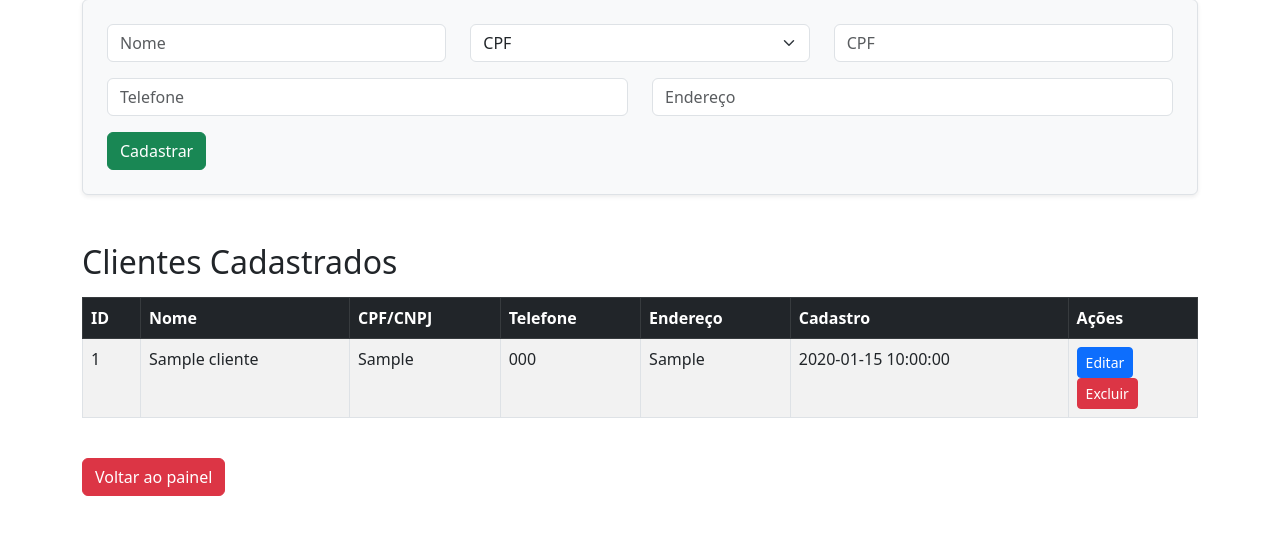
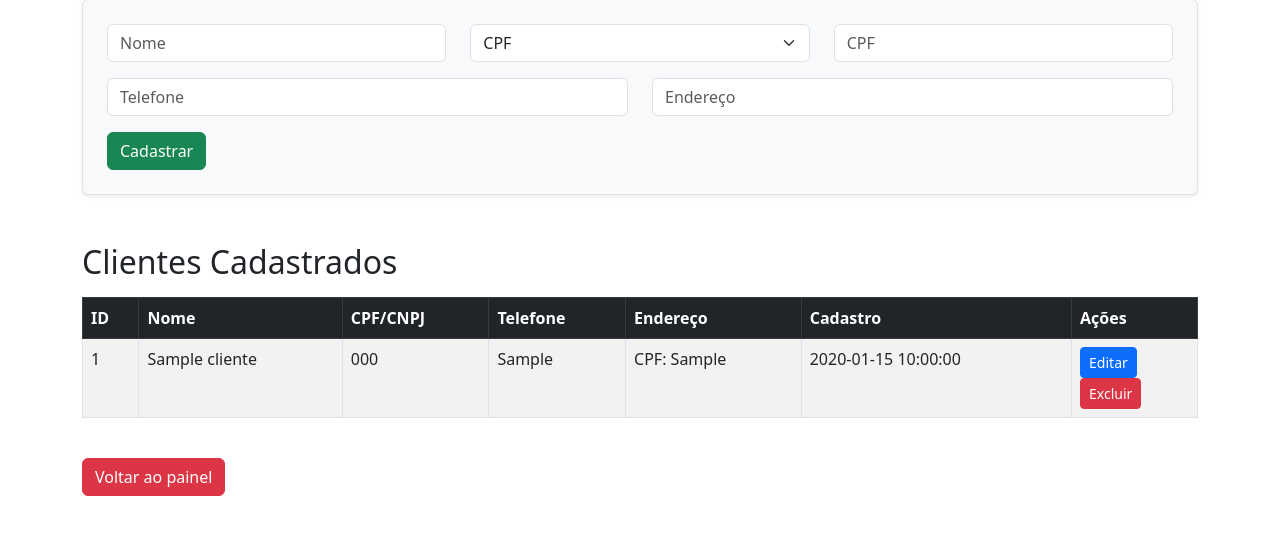
Before and after one commit to ViniciusLvr/SVCE, a PHP site: page /clientes.php in a window 1280 px wide. Shown: the part 121-656 px from the top of the page. Run offline with PHP 8.4, Linux system fonts and the light colour scheme; the visitor is signed in with stand-in values (Sample User, id 1); tables that the repository leaves empty or names only in its code hold one stand-in row (values such as "Sample post").

Commit message:
cpf cnpj

```diff
--- a/assets/js/cliente-mask.js
+++ b/assets/js/cliente-mask.js
@@ -23,4 +23,24 @@ document.addEventListener('DOMContentLoaded', function() {
 
     select.addEventListener('change', alternarCampos);
     alternarCampos();
+
+    $(document).ready(function() {
+    // Máscara para CPF
+    $('input[name="cpf_cnpj"]').mask('000.000.000-00', {reverse: true});
+
+    // Máscara para CNPJ
+    $('input[name="cpf_cnpj"]').mask('00.000.000/0000-00', {reverse: true});
+
+    // Atualizar a máscara conforme o tipo de documento
+    $('#tipoDocumento').change(function() {
+        if ($(this).val() == 'CNPJ') {
+            $('#campoCNPJ').show();
+            $('#campoCPF').hide();
+        } else {
+            $('#campoCNPJ').hide();
+            $('#campoCPF').show();
+        }
+    });
 });
+
+});
--- a/clientes/clientes.php
+++ b/clientes/clientes.php
@@ -2,15 +2,26 @@
 require_once '../config/conexao.php';
 require_once  '../config/auth.php';
 
-function adicionarCliente($pdo, $nome, $cpf_cnpj, $telefone, $endereco) {
-    $sql = "INSERT INTO clientes (nome, cpf_cnpj, telefone, endereco) VALUES (:nome, :cpf_cnpj, :telefone, :endereco)";
+function adicionarCliente($pdo, $nome, $telefone, $endereco, $cpf, $cnpj, $tipoDocumento) {
+    if ($tipoDocumento == 'CPF') {
+        $sql = "INSERT INTO clientes (nome, telefone, endereco, cpf) VALUES (:nome, :telefone, :endereco, :cpf)";
         $stmt = $pdo->prepare($sql);
         $stmt->execute([
             ':nome' => $nome,
-        ':cpf_cnpj' => $cpf_cnpj,
             ':telefone' => $telefone,
-        ':endereco' => $endereco
+            ':endereco' => $endereco,
+            ':cpf' => $cpf,
         ]);
+    } elseif ($tipoDocumento == 'CNPJ') {
+        $sql = "INSERT INTO clientes (nome, telefone, endereco, cnpj) VALUES (:nome, :telefone, :endereco, :cnpj)";
+        $stmt = $pdo->prepare($sql);
+        $stmt->execute([
+            ':nome' => $nome,
+            ':telefone' => $telefone,
+            ':endereco' => $endereco,
+            ':cnpj' => $cnpj,
+        ]);
+    }
 }
 
 function excluirCliente($pdo, $id) {
@@ -19,36 +30,54 @@ function excluirCliente($pdo, $id) {
     $stmt->execute([':id' => $id]);
 }
 
-function atualizarCliente($pdo, $id, $nome, $cpf_cnpj, $telefone, $endereco) {
+function atualizarCliente($pdo, $id, $nome, $telefone, $endereco, $cpf, $cnpj, $tipoDocumento) {
+    if ($tipoDocumento == 'CPF') {
         $sql = "UPDATE clientes
-            SET nome = :nome, cpf_cnpj = :cpf_cnpj, telefone = :telefone, endereco = :endereco
+                SET nome = :nome, telefone = :telefone, endereco = :endereco, cpf = :cpf
                 WHERE id = :id";
         $stmt = $pdo->prepare($sql);
         $stmt->execute([
             ':id' => $id,
             ':nome' => $nome,
-        ':cpf_cnpj' => $cpf_cnpj,
             ':telefone' => $telefone,
-        ':endereco' => $endereco
+            ':endereco' => $endereco,
+            ':cpf' => $cpf,
+        ]);
+    } elseif ($tipoDocumento == 'CNPJ') {
+        $sql = "UPDATE clientes
+                SET nome = :nome, telefone = :telefone, endereco = :endereco, cnpj = :cnpj
+                WHERE id = :id";
+        $stmt = $pdo->prepare($sql);
+        $stmt->execute([
+            ':id' => $id,
+            ':nome' => $nome,
+            ':telefone' => $telefone,
+            ':endereco' => $endereco,
+            ':cnpj' => $cnpj,
         ]);
     }
+}
+
 
 // Verifica envio do formulário de cadastro
 if ($_SERVER["REQUEST_METHOD"] == "POST" && isset($_POST['editar_id']) && !isset($_POST['excluir_id'])) {
     $id = $_POST['editar_id'];
     $nome = $_POST['nome'] ?? '';
-    $cpf_cnpj = $_POST['cpf_cnpj'] ?? '';
     $telefone = $_POST['telefone'] ?? '';
     $endereco = $_POST['endereco'] ?? '';
+    $cpf = $_POST['cpf_cnpj'] ?? '';
+    $cnpj = $_POST['cpf_cnpj'] ?? '';
+    $tipoDocumento = $_POST['tipoDocumento'] ?? '';
 
-    if ($id && $nome && $cpf_cnpj && $telefone && $endereco) {
-        atualizarCliente($pdo, $id, $nome, $cpf_cnpj, $telefone, $endereco);
+    if ($id && $nome && $telefone && $endereco && $cpf_cnpj && $tipoDocumento) {
+        atualizarCliente($pdo, $id, $nome, $telefone, $endereco, $cpf, $cnpj, $tipoDocumento);
         header("Location: clientes.php");
         exit();
     } else {
         echo "<div class='alert alert-danger'>Todos os campos são obrigatórios para editar.</div>";
     }
 }
+
 
 // Verifica envio do formulário de exclusão
 if ($_SERVER["REQUEST_METHOD"] == "POST" && isset($_POST['excluir_id'])) {
@@ -130,10 +159,20 @@ $clientes = $stmt->fetchAll(PDO::FETCH_ASSOC);
                     <tr>
                         <td><?= htmlspecialchars($cliente['id']) ?></td>
                         <td><?= htmlspecialchars($cliente['nome']) ?></td>
-                        <td><?= htmlspecialchars($cliente['cpf_cnpj']) ?></td>
                         <td><?= htmlspecialchars($cliente['telefone']) ?></td>
                         <td><?= htmlspecialchars($cliente['endereco']) ?></td>
+                        <td>
+                            <?php
+                                if (!empty($cliente['cpf'])) {
+                                    echo "CPF: " . htmlspecialchars($cliente['cpf']);
+                                } elseif (!empty($cliente['cnpj'])) {
+                                    echo "CNPJ: " . htmlspecialchars($cliente['cnpj']);
+                                } else {
+                                    echo "N/A";
+                                }
+                            ?>
                         <td><?= htmlspecialchars($cliente['created_at']) ?></td>
+
                         <td>
                             <!-- Botão Editar (abre modal) -->
                             <button type="button" class="btn btn-sm btn-primary"
--- a/config/conexao.php
+++ b/config/conexao.php
@@ -1,6 +1,6 @@
 <?php
 $host = 'localhost';
-$db   = 'svce';
+$db   = 'cf';
 $user = 'root'; // ou outro nome de usuário
 $pass = '';     // sua senha do MySQL
 $charset = 'utf8mb4';
```
Lines whose indentation alone changed are shown as unchanged.
